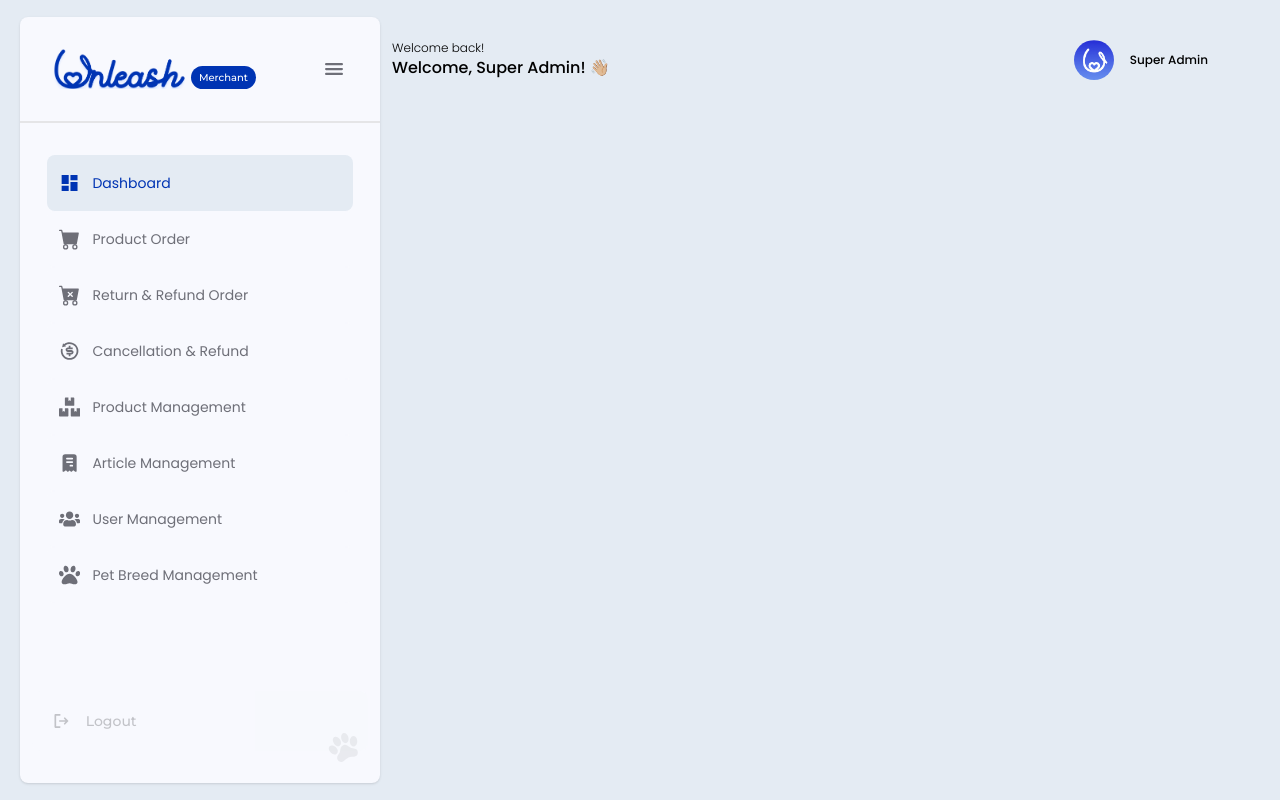
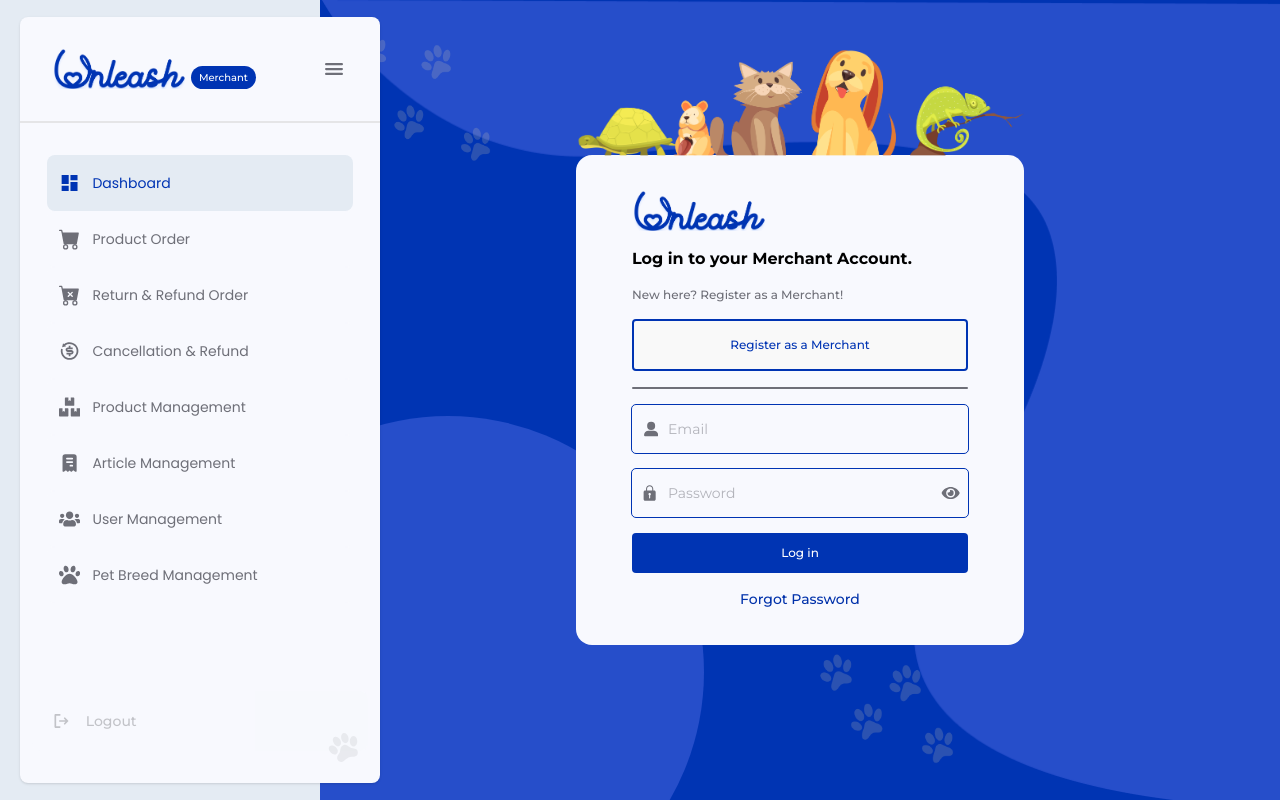
Before and after one commit to kkarrma/admin-portal-vercel, a React (Vite) app: page / in a window 1280 px wide. Built offline with nearby package versions, Linux system fonts and the light colour scheme.

Commit message:
Changed path of sign in page.

```diff
--- a/src/App.jsx
+++ b/src/App.jsx
@@ -8,7 +8,7 @@ function App() {
     <BrowserRouter>
       <Sidebar>
         <Routes>
-          <Route path="/sign-in" element={<Login mode="SIGN_IN" />} />
+          <Route path="/" element={<Login mode="SIGN_IN" />} />
           <Route path="/sign-up/merchant" element={<Login mode="SIGN_UP" />} />
           <Route path="/" element={<Dashboard />} />
         </Routes>
```
